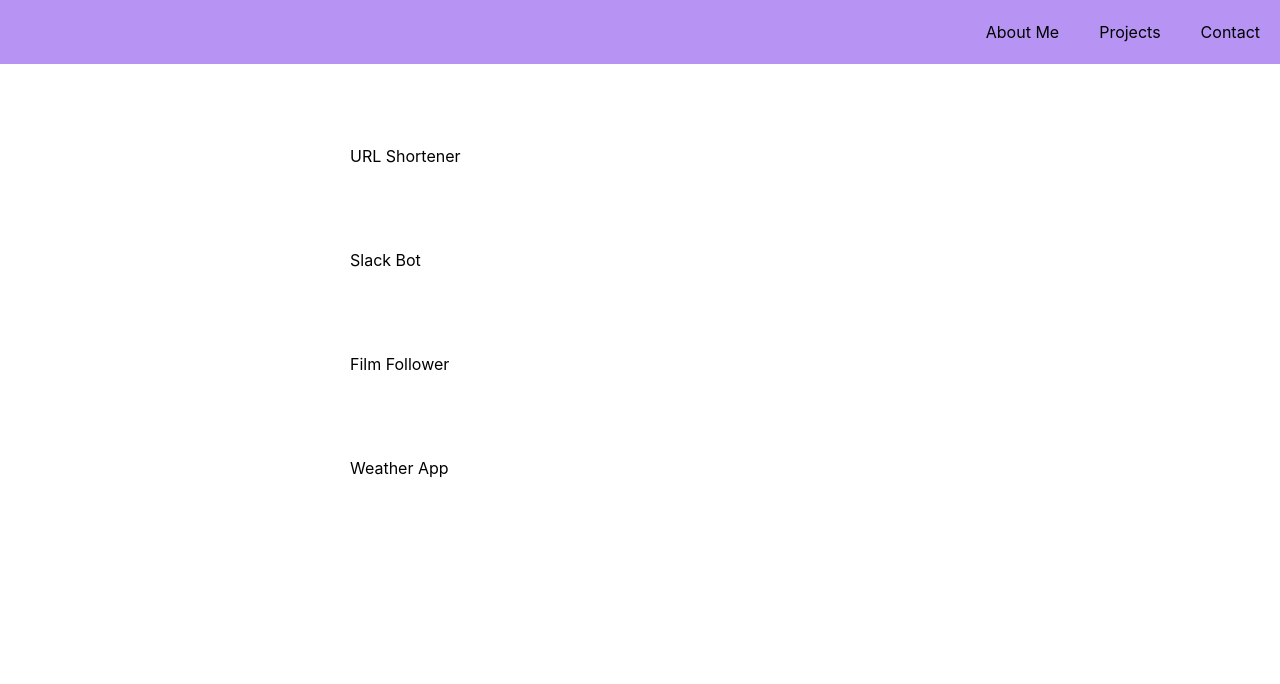
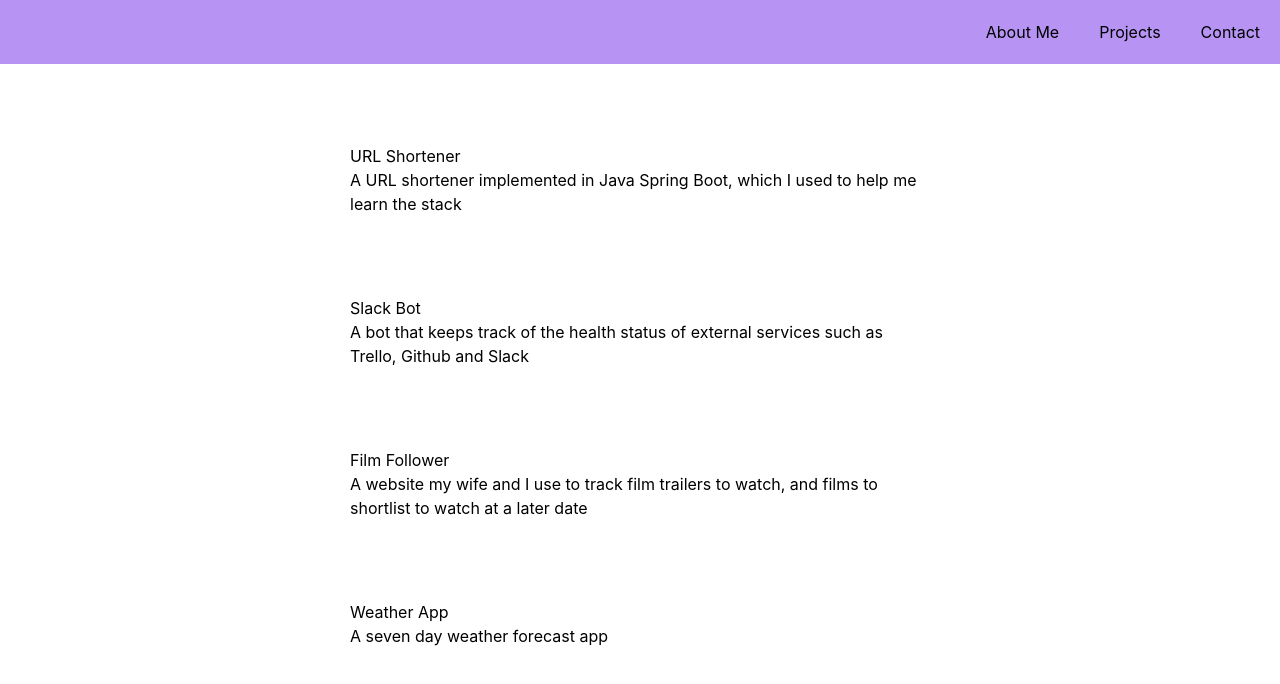
Before and after one commit to PhilipVigus/portfolio2, a React (Create React App) app: page /projects in a window 1280 px wide. Shown: the top 684 px of the page. Built offline with nearby package versions, Linux system fonts and the light colour scheme.

Commit message:
Add the project title and description

```diff
--- a/src/components/pages/projects/Project.jsx
+++ b/src/components/pages/projects/Project.jsx
@@ -1,17 +1,19 @@
-import { Box } from '@chakra-ui/react';
+import { Box, Text } from '@chakra-ui/react';
 import PropTypes from 'prop-types';
 
 function Project({ data }) {
   return (
     <Box p={10} w="75%" mx="auto">
-      {data.title}
+      <h2>{data.title}</h2>
+      <Text>{data.description}</Text>
     </Box>
   );
 }
 
 Project.propTypes = {
   data: PropTypes.shape({
-    title: PropTypes.string.isRequired
+    title: PropTypes.string.isRequired,
+    description: PropTypes.string.isRequired
   }).isRequired
 };
 
--- a/src/components/pages/projects/data.json
+++ b/src/components/pages/projects/data.json
@@ -1,16 +1,20 @@
 {
   "projects": [
     {
-      "title": "URL Shortener"
+      "title": "URL Shortener",
+      "description": "A URL shortener implemented in Java Spring Boot, which I used to help me learn the stack"
     },
     {
-      "title": "Slack Bot"
+      "title": "Slack Bot",
+      "description": "A bot that keeps track of the health status of external services such as Trello, Github and Slack"
     },
     {
-      "title": "Film Follower"
+      "title": "Film Follower",
+      "description": "A website my wife and I use to track film trailers to watch, and films to shortlist to watch at a later date"
     },
     {
-      "title": "Weather App"
+      "title": "Weather App",
+      "description": "A seven day weather forecast app"
     }
   ]
 }
```
